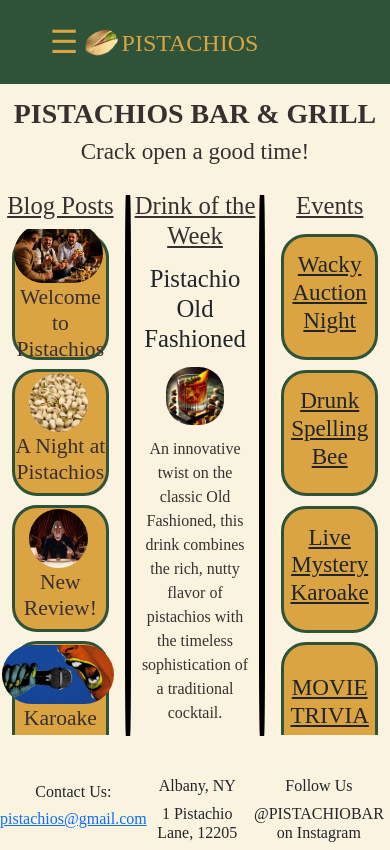
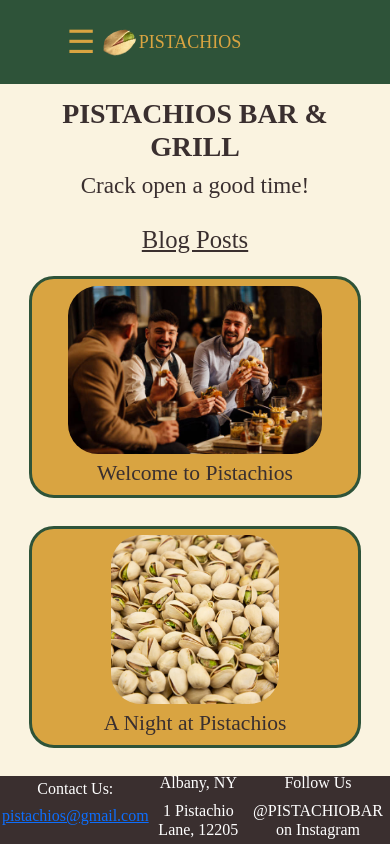
Before and after one commit to joshlawlor/pistachios-beta, a React (Create React App) app in the folder pistachios-app/: page / in a window 390 px wide. Built offline with nearby package versions, Linux system fonts and the light colour scheme; a web font is replaced by a local one.

Commit message:
Mobile revisions and alt text added

```diff
--- a/pistachios-app/src/App.css
+++ b/pistachios-app/src/App.css
@@ -12,6 +12,28 @@
     animation: App-logo-spin infinite 20s linear;
   }
 }
+
+html, body, #root {
+  height: 100%;
+  margin: 0;
+  display: flex;
+  flex-direction: column;
+}
+
+.appWrapper {
+  flex: 1;
+  display: flex;
+  flex-direction: column;
+}
+
+footer {
+  margin-top: auto;
+  background-color: #3A2F2F;
+  color: white;
+  text-align: center;
+  padding: 1rem;
+}
+
 
 .App-Nav {
   background-color: #2e5339;
@@ -117,7 +139,6 @@
 }
 
 .appFooter {
-  /* border: 3px solid black; */
   min-height: 8vh;
   max-height: 10vh;
   overflow: hidden;
@@ -131,11 +152,6 @@
   display: flex;
   align-items: center;
   justify-content: space-between;
-  /* border: 3px solid green; */
-}
-
-#footerAddress {
-  /* border: 3px solid red; */
 }
 
 .footerFont {
@@ -143,8 +159,9 @@
   font-weight: 100;
   font-style: normal;
   font-size: medium;
+}
 
-}
+
 .navSearch {
   position: relative;
   display: flex;
@@ -218,8 +235,11 @@
     text-align: center;
     z-index: 10;
   }
+  .navSearch {
+    display: none !important;
+  }
   #siteTitle {
-    font-size: x-large;
+    font-size: large;
     margin-top: 10px;
   }
   .navLinks-Container.open {
--- a/pistachios-app/src/pages/BlogPage/BlogPage.jsx
+++ b/pistachios-app/src/pages/BlogPage/BlogPage.jsx
@@ -14,7 +14,7 @@ const BlogPage = () => {
       {/* Blog Content */}
       <div className="blogContent">
         {/* Left Off-Center Image */}
-        <img src={karaokePic} alt="Blog Illustration" className="blogImage" />
+        <img src={karaokePic} alt="Group singing karaoke on stage" className="blogImage" />
 
         {/* Blog Text */}
         <div className="blogText">
--- a/pistachios-app/src/pages/HomePage/HomePage.css
+++ b/pistachios-app/src/pages/HomePage/HomePage.css
@@ -224,3 +224,59 @@
   border-radius: 10px;
   height: 10vh;
 }
+
+
+@media (max-width: 768px) {
+  .ContentContainer {
+    flex-direction: column;
+    align-items: center;
+    max-height: none;
+    min-height: auto;
+  }
+
+  .leftContent, .middleContent, .rightContent {
+    min-width: 90vw;
+    max-width: 90vw;
+    margin-bottom: 2vh;
+  }
+
+  #postsContainer, #drinkContainer, #drinkContentBox, #eventsContainer {
+    min-width: 90vw;
+    max-width: 90vw;
+    max-height: none;
+    min-height: auto;
+    overflow-y: visible;
+  }
+
+  .postPreview, .eventPreview {
+    min-width: 85vw;
+    max-width: 85vw;
+    min-height: auto;
+    max-height: none;
+  }
+
+  .postImage, #oldFashionedImg {
+    max-width: 80%;
+    max-height: 20vh;
+    margin: 2% auto;
+  }
+
+  #oldFashionedBlurb {
+    text-align: center;
+    margin: 5% 2%;
+  }
+
+  .homeTitle, .homeSubTitle {
+    text-align: center;
+    padding-left: 5vw;
+    padding-right: 5vw;
+  }
+
+  .contentDividers {
+    display: none;
+  }
+
+  ::-webkit-scrollbar {
+    display: none; /* Hide scrollbar for mobile */
+  }
+}
--- a/pistachios-app/src/pages/HomePage/HomePage.jsx
+++ b/pistachios-app/src/pages/HomePage/HomePage.jsx
@@ -73,7 +73,7 @@ function HomePage() {
               Pistachio Old Fashioned
             </h2>
             <div id="drinkContentBox">
-              <img id="oldFashionedImg" src={oldFashioned} alt="" />
+              <img id="oldFashionedImg" src={oldFashioned} alt="Glass of Pistachio Old Fashioned cocktail with garnish" />
               <div id="oldFashionedBlurb">
                 <p>
                   An innovative twist on the classic Old Fashioned, this drink
```
